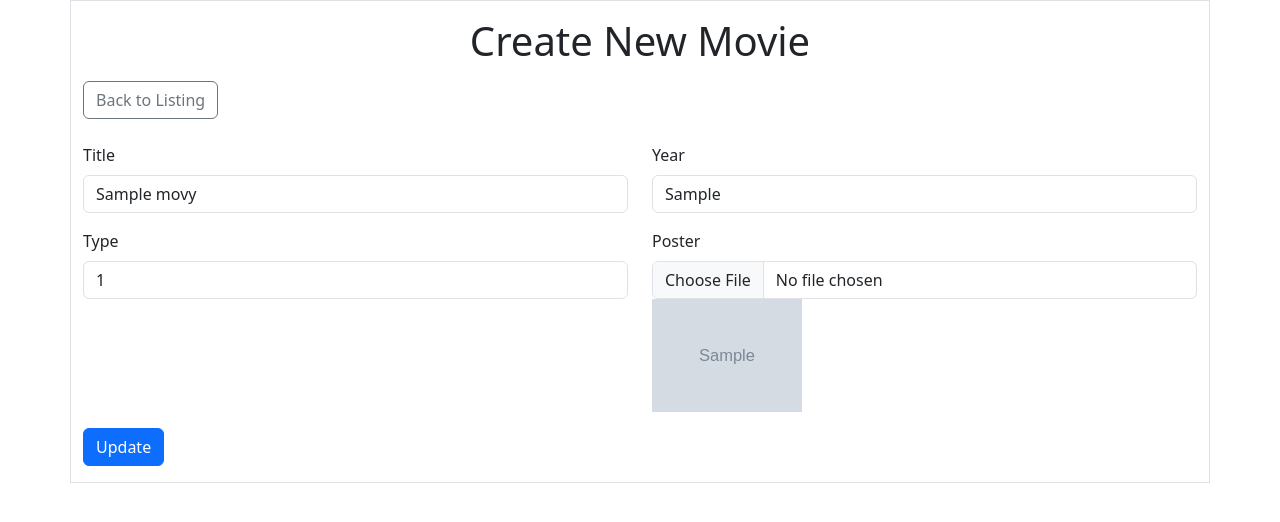
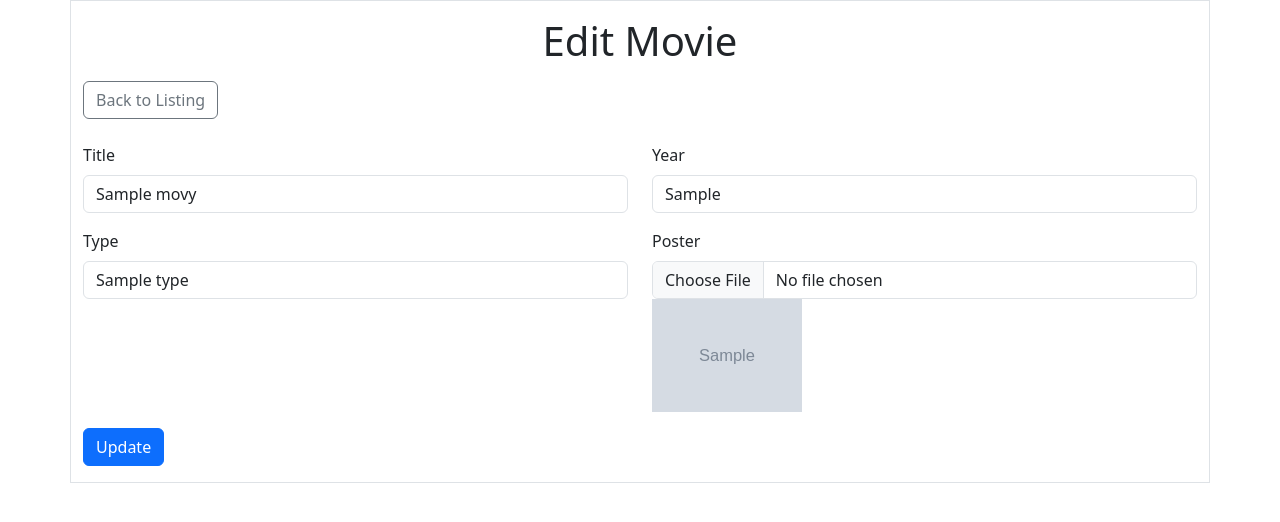
Before and after one commit to yehtutwin-tech/movie-list, a PHP site: page /admin/movie/edit.php?tab=movie&id=1 in a window 1280 px wide. Shown: the part 72-594 px from the top of the page. Run offline with PHP 8.4, Linux system fonts and the light colour scheme; tables that the repository leaves empty hold one stand-in row (values such as "Sample post"); grey boxes marked "Sample" are stand-in pictures.

Commit message:
movie crud - done

```diff
--- a/admin/movie/edit.php
+++ b/admin/movie/edit.php
@@ -3,7 +3,7 @@
   include_once('../../dbConnection.php');
 ?>
 
-<h1 class="text-center">Create New Movie</h1>
+<h1 class="text-center">Edit Movie</h1>
 
 <a href="index.php?tab=movie" class="btn btn-outline-secondary my-2">Back to Listing</a>
 
@@ -12,32 +12,37 @@
   $success_message = '';
 
   if ($_SERVER["REQUEST_METHOD"] == "POST") {
-    if (!empty($_POST['title']) && !empty($_POST['year']) && !empty($_POST['type'])) {
+    if (!empty($_POST['id']) && !empty($_POST['title']) && !empty($_POST['year']) && !empty($_POST['type_id'])) {
 
+      $id = $_POST['id'];
       $title = $_POST['title'];
       $year = $_POST['year'];
-      $type = $_POST['type'];
+      $type_id = $_POST['type_id'];
 
       $file = $_FILES['poster'];
 
-      $upload_file = './images/' . $file['name'];
+      if ($file['name']) {
 
-      move_uploaded_file(
-        $file['tmp_name'],
-        $upload_file,
-      );
+        $upload_file = '../images/' . $file['name'];
 
-      foreach ($movie_list as $index => $movie) {
-        if ($movie['id'] == $id) {
-          $movie['title'] = $title;
-          $movie['year'] = $year;
-          $movie['type'] = $type;
-          $movie["poster"] = $upload_file;
+        move_uploaded_file(
+          $file['tmp_name'],
+          $upload_file,
+        );
 
-          $movie_list[$index] = $movie;
-          $_SESSION["movie-list"] = $movie_list;
-          break;
-        }
+        // update db with poster
+        $sql = "UPDATE movies SET `title`='$title', `year`='$year', `type_id`='$type_id', `poster`='$upload_file', `updated_at`=now() WHERE id=$id";
+
+      } else {
+
+        // update db w/o poster
+        $sql = "UPDATE movies SET `title`='$title', `year`='$year', `type_id`='$type_id', `updated_at`=now() WHERE id=$id";
+      }
+
+      $result = $conn->query($sql);
+
+      if (!$result) {
+        die('query failed: ' . $conn->error);
       }
 
       // header('Location: index.php');
@@ -65,9 +70,13 @@
   if (!$row) {
     header('Location: idnex.php?tab=movie&err=rnf');
   }
+
+  $sql_types = "SELECT * FROM types";
+  $result_types = $conn->query($sql_types);
 ?>
 
 <form method="post" enctype="multipart/form-data">
+  <input type="hidden" name="id" value="<?= $id ?>" />
   <div class="row my-3">
     <?php if ($error_message) { ?>
     <div class="col-12 mb-3">
@@ -95,7 +104,16 @@
     </div>
     <div class="col-6 mb-3">
       <label for="type" class="form-label">Type</label>
-      <input type="text" class="form-control" id="type" name="type" value="<?= $row['type_id'] ?>"/>
+      <select class="form-control" name="type_id">
+        <?php while($types = $result_types->fetch_assoc()) { ?>
+          <option
+            value="<?= $types['id'] ?>"
+            <?= $types['id'] == $row['type_id'] ? 'selected' : '' ?>
+          >
+            <?= ucfirst($types['name']) ?>
+          </option>
+        <?php } ?>
+      </select>
     </div>
     <div class="col-6 mb-3">
       <label for="poster" class="form-label">Poster</label>
--- a/admin/movie/index.php
+++ b/admin/movie/index.php
@@ -10,7 +10,7 @@
 <?php
   $movie_list = [];
 
-  $sql = "SELECT movies.*, types.name AS type_name FROM movies INNER JOIN types ON movies.type_id = types.id";
+  $sql = "SELECT `movies`.*, `types`.`name` AS type_name FROM `movies` INNER JOIN `types` ON `movies`.`type_id` = `types`.`id` ORDER BY `movies`.`id` DESC";
 
   $result = $conn->query($sql);
 
--- a/admin/type/edit.php
+++ b/admin/type/edit.php
@@ -1,8 +1,8 @@
 <?php include_once("../partial/header.php"); ?>
 
-<h1 class="text-center">Create Type</h1>
+<h1 class="text-center">Edit Type</h1>
 
-<a href="index.php?tab=movie" class="btn btn-outline-secondary my-2">Back to Listing</a>
+<a href="index.php?tab=type" class="btn btn-outline-secondary my-2">Back to Listing</a>
 
 <?php
   include_once('../../dbConnection.php');
```
Also changed, not shown: admin/movie/delete.php (+7 -15 lines).
